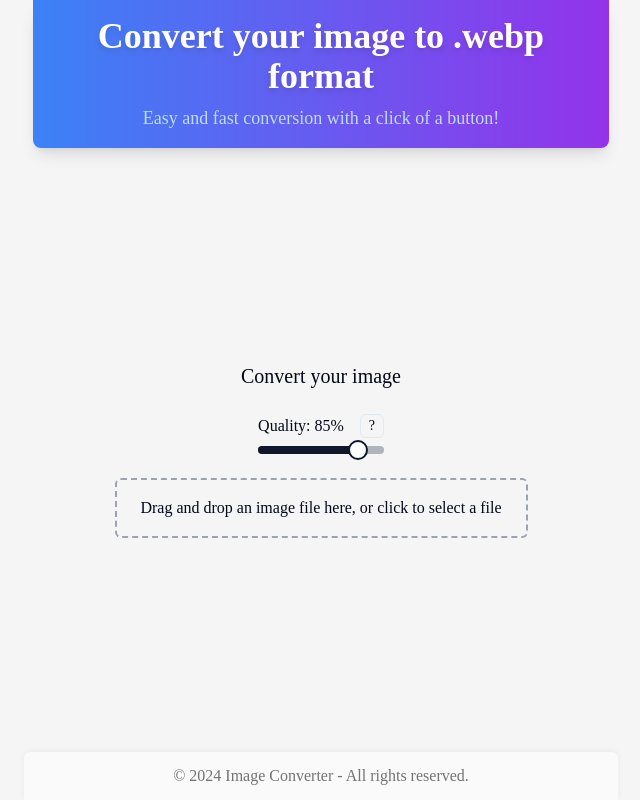
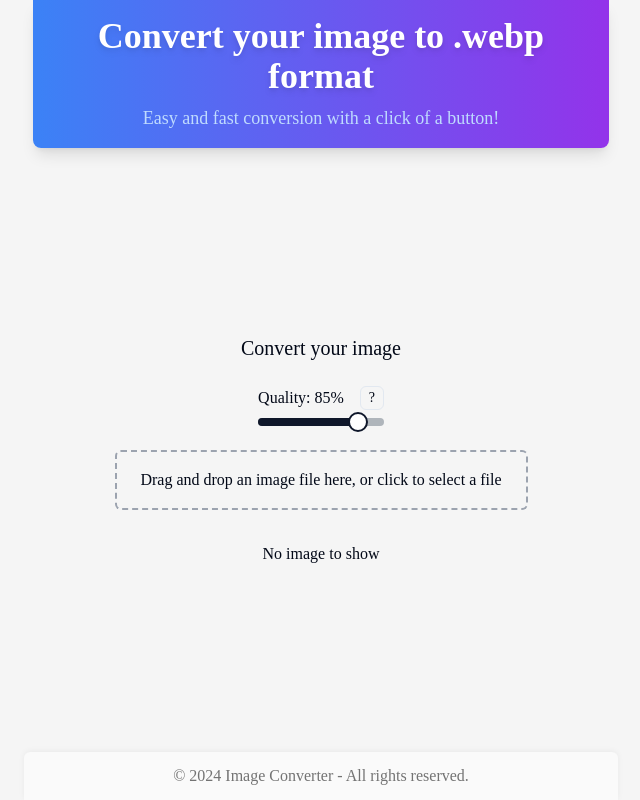
Before and after one commit to ybtam/img-converter, a Next.js app: page / in a window 1280 px wide. Shown: the whole page, without its empty margins (319-959 px from the left). Built offline with nearby package versions, Linux system fonts and the light colour scheme.

Commit message:
feat: decouple img component from the main page

```diff
--- /dev/null
+++ b/src/app/_components/image-box.tsx
@@ -0,0 +1,35 @@
+interface Props {
+  imageUrl: string | undefined
+  isPending: boolean
+  originalFileName?: string
+  format?: 'webp' | 'jpeg' | 'png'
+}
+
+export default function ImageBox({ imageUrl, isPending}: Props) {
+  return (
+    <div className="mt-2 flex flex-col items-center">
+      {
+        !imageUrl ?
+          <p className="text-center">No image to show</p>
+          :
+        isPending ?
+          <p className="text-center">Converting...</p>
+          : (<>
+              <p className="mb-2 text-lg">File converted</p>
+              <div className="flex w-80 items-center justify-between rounded-sm bg-white p-3 shadow-sm sm:w-[413px]">
+                <div className="flex gap-2">
+                  <img src={imageUrl} alt="converted image" className="w-16 h-16 rounded-full"/>
+                  {imageUrl?.split('/').pop()}
+                </div>
+                <a download={imageUrl?.split('/').pop()} href={imageUrl}>
+                  <button
+                    className="duration-10 rounded-sm bg-blue-500 px-4 py-1 text-white shadow-md transition delay-0 ease-in-out hover:scale-105 hover:bg-blue-600">
+                    Download
+                  </button>
+                </a>
+              </div>
+            </>)
+      }
+    </div>
+  )
+}
--- a/src/app/page.tsx
+++ b/src/app/page.tsx
@@ -5,18 +5,17 @@ import QualitySlider from '@/app/_components/qualitySlider'
 import Success from '@/assets/success'
 import { convertImage } from '@/utils/imageConverter'
 import React, { Suspense, useState, useTransition } from 'react'
+import ImageBox from "@/app/_components/image-box";
 
 export default function Home() {
   const [file, setFile] = useState<File | null>(null)
-  const [convertedFile, setConvertedFile] = useState<string | undefined>()
-  const [originalFileName, setOriginalFileName] = useState<string | undefined>()
+  const [convertedFile, setConvertedFile] = useState<string>()
   const [isPending, startTransition] = useTransition()
   const [quality, setQuality] = useState(0.85)
 
   const handleFileAccepted = (acceptedFile: File) => {
     setFile(acceptedFile)
     const fileNameWithoutExtension = acceptedFile.name.replace(/\.[^/.]+$/, '')
-    setOriginalFileName(fileNameWithoutExtension)
     startTransition(() => convertImage({file:acceptedFile, callback:setConvertedFile, quality, format: 'webp'}))
   }
 
@@ -32,25 +31,7 @@ export default function Home() {
       <h1 className="text-xl">Convert your image</h1>
       <QualitySlider quality={quality} onQualityChange={handleQualityChange} />
       <Dropzone onFileAccepted={handleFileAccepted} />
-      {isPending && <p>Converting...</p>}
-      <Suspense fallback={<p>Loading converted image...</p>}>
-        {convertedFile && originalFileName && (
-          <div className="mt-2 flex flex-col items-center">
-            <h2 className="mb-2 text-lg">File converted 👇</h2>
-            <div className="flex w-80 items-center justify-between rounded-sm bg-white p-3 shadow-sm sm:w-[413px]">
-              <div className="flex gap-2">
-                <Success color="green" />
-                {originalFileName}.webp
-              </div>
-              <a download={`${originalFileName}.webp`} href={convertedFile}>
-                <button className="duration-10 rounded-sm bg-blue-500 px-4 py-1 text-white shadow-md transition delay-0 ease-in-out hover:scale-105 hover:bg-blue-600">
-                  Download
-                </button>
-              </a>
-            </div>
-          </div>
-        )}
-      </Suspense>
+      <ImageBox imageUrl={convertedFile} isPending={isPending} />
     </div>
   )
 }
```
